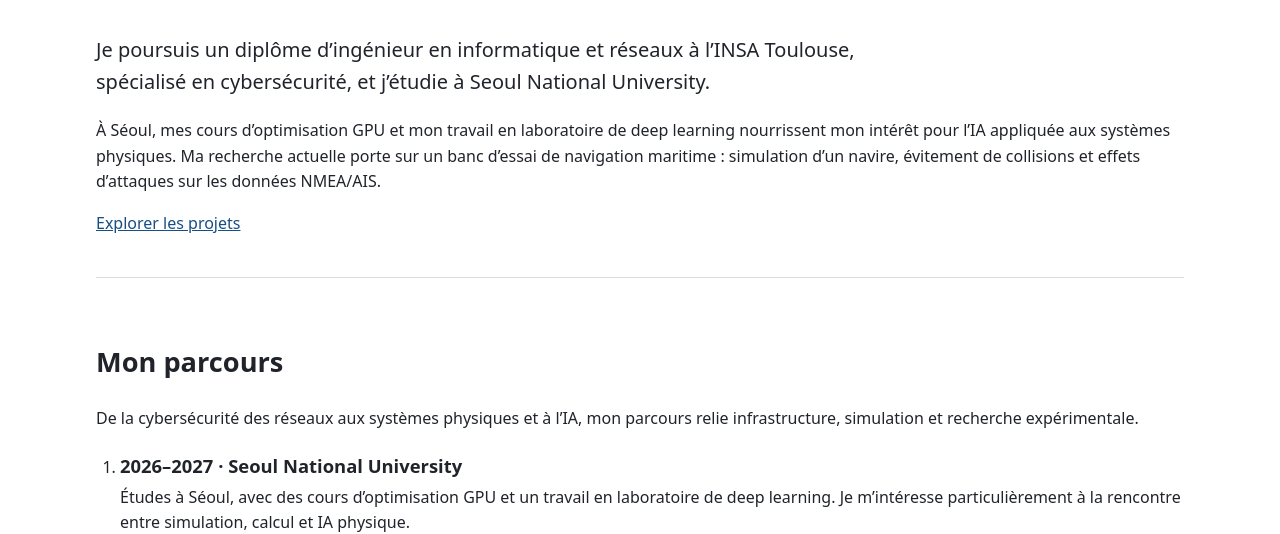
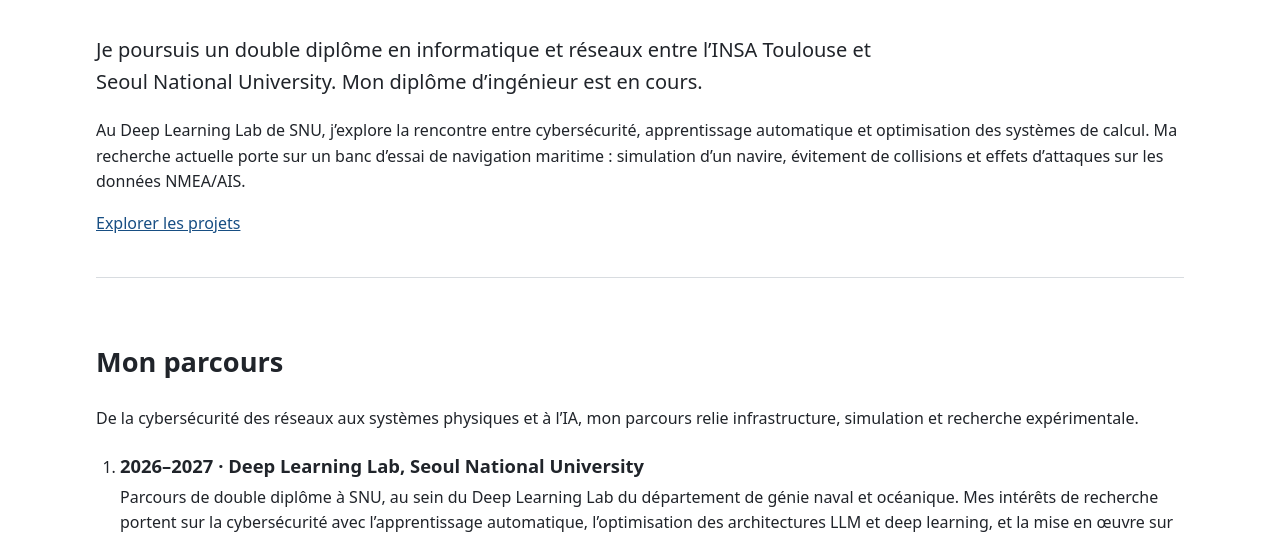
Before and after one commit to glanoux-research/glanoux-research.github.io, a plain HTML site: page index.html in a window 1280 px wide. Shown: the part 269-803 px from the top of the page. Drawn offline with Linux system fonts and the light colour scheme.

Commit message:
Add verified Deep Learning Lab affiliation and research interests

```diff
--- a/index.html
+++ b/index.html
@@ -3,7 +3,7 @@
 <head>
   <meta charset="utf-8">
   <meta name="viewport" content="width=device-width, initial-scale=1">
-  <meta name="description" content="Gabriel Lanoux : diplôme d’ingénieur en cours à l’INSA Toulouse, recherche à Seoul National University, cybersécurité et intelligence artificielle.">
+  <meta name="description" content="Gabriel Lanoux : double diplôme en cours entre l’INSA Toulouse et Seoul National University, recherche en cybersécurité, IA et systèmes physiques.">
   <title>Gabriel Lanoux · Parcours et projets</title>
   <link rel="stylesheet" href="styles.css">
   <script defer src="site.js"></script>
@@ -44,8 +44,8 @@
     <section class="intro" aria-labelledby="intro-title">
       <p class="eyebrow" data-i18n="eyebrow">Cybersécurité · Réseaux · Recherche appliquée</p>
       <h1 id="intro-title" data-i18n="introTitle">Bonjour, je suis Gabriel Lanoux.</h1>
-      <p class="lead" data-i18n="introLead">Je poursuis un diplôme d’ingénieur en informatique et réseaux à l’INSA Toulouse, spécialisé en cybersécurité, et j’étudie à Seoul National University.</p>
-      <p data-i18n="introBody">À Séoul, mes cours d’optimisation GPU et mon travail en laboratoire de deep learning nourrissent mon intérêt pour l’IA appliquée aux systèmes physiques. Ma recherche actuelle porte sur un banc d’essai de navigation maritime : simulation d’un navire, évitement de collisions et effets d’attaques sur les données NMEA/AIS.</p>
+      <p class="lead" data-i18n="introLead">Je poursuis un double diplôme en informatique et réseaux entre l’INSA Toulouse et Seoul National University. Mon diplôme d’ingénieur est en cours.</p>
+      <p data-i18n="introBody">Au Deep Learning Lab de SNU, j’explore la rencontre entre cybersécurité, apprentissage automatique et optimisation des systèmes de calcul. Ma recherche actuelle porte sur un banc d’essai de navigation maritime : simulation d’un navire, évitement de collisions et effets d’attaques sur les données NMEA/AIS.</p>
       <a href="#projets" data-i18n="explore">Explorer les projets</a>
     </section>
 
@@ -53,7 +53,7 @@
       <h2 id="journey-title" data-i18n="journeyTitle">Mon parcours</h2>
       <p data-i18n="journeyIntro">De la cybersécurité des réseaux aux systèmes physiques et à l’IA, mon parcours relie infrastructure, simulation et recherche expérimentale.</p>
       <ol class="journey-list">
-        <li><h3 data-i18n="journeySnuTitle">2026–2027 · Seoul National University</h3><p data-i18n="journeySnuText">Études à Séoul, avec des cours d’optimisation GPU et un travail en laboratoire de deep learning. Je m’intéresse particulièrement à la rencontre entre simulation, calcul et IA physique.</p></li>
+        <li><h3 data-i18n="journeySnuTitle">2026–2027 · Deep Learning Lab, Seoul National University</h3><p data-i18n="journeySnuText">Parcours de double diplôme à SNU, au sein du Deep Learning Lab du département de génie naval et océanique. Mes intérêts de recherche portent sur la cybersécurité avec l’apprentissage automatique, l’optimisation des architectures LLM et deep learning, et la mise en œuvre sur matériel et en périphérie.</p><a href="https://dllab.snu.ac.kr/" target="_blank" rel="noopener noreferrer" data-i18n="labLink">Découvrir le laboratoire</a></li>
         <li><h3 data-i18n="journeyNowTitle">Recherche actuelle · navigation maritime</h3><p data-i18n="journeyNowText">Banc d’essai associant un modèle de manœuvre de navire, l’évitement de collisions et l’étude d’attaques sur les données NMEA/AIS. L’objectif est de comparer les détecteurs d’intrusion à leurs effets sur la mission.</p></li>
         <li><h3 data-i18n="journeyInternshipTitle">2025 · stage en cybersécurité réseau</h3><p data-i18n="journeyInternshipText">À la Caisse de Prévoyance Sociale de Papeete : segmentation du réseau du front office, migration d’équipements et configuration des serveurs associés.</p></li>
         <li><h3 data-i18n="journeyAcademicTitle">2025 · projets académiques</h3><p data-i18n="journeyAcademicText">Développement d’une carte Ethernet sur FPGA et étude de l’accélération matérielle d’un chiffrement post-quantique à l’INSA Toulouse.</p></li>
@@ -76,10 +76,10 @@
     <section id="interets" aria-labelledby="interests-title">
       <h2 id="interests-title" data-i18n="interestsTitle">Mes intérêts</h2>
       <ul class="interest-list">
-        <li data-i18n="interestAI">IA appliquée et modèles de langage</li>
+        <li data-i18n="interestAI">Modèles de langage et optimisation des architectures IA</li>
         <li data-i18n="interestRobotics">Robotique et simulation</li>
-        <li data-i18n="interestSecurity">Cybersécurité des systèmes physiques</li>
-        <li data-i18n="interestResearch">Recherche expérimentale et visualisation</li>
+        <li data-i18n="interestSecurity">Cybersécurité et apprentissage automatique</li>
+        <li data-i18n="interestResearch">Co-conception algorithmes et matériel, calcul en périphérie</li>
       </ul>
     </section>
 
--- a/site.js
+++ b/site.js
@@ -13,18 +13,18 @@ const translations = {
     demoTwinShort: 'Jumeau numérique maritime', demoRagShort: 'Recherche documentaire RAG',
     demoRobotShort: 'Robotique', allProjects: 'Tous les projets',
     eyebrow: 'Cybersécurité · Réseaux · Recherche appliquée', introTitle: 'Bonjour, je suis Gabriel Lanoux.',
-    introLead: 'Je poursuis un diplôme d’ingénieur en informatique et réseaux à l’INSA Toulouse, spécialisé en cybersécurité, et j’étudie à Seoul National University.',
-    introBody: 'À Séoul, mes cours d’optimisation GPU et mon travail en laboratoire de deep learning nourrissent mon intérêt pour l’IA appliquée aux systèmes physiques. Ma recherche actuelle porte sur un banc d’essai de navigation maritime : simulation d’un navire, évitement de collisions et effets d’attaques sur les données NMEA/AIS.',
+    introLead: 'Je poursuis un double diplôme en informatique et réseaux entre l’INSA Toulouse et Seoul National University. Mon diplôme d’ingénieur est en cours.',
+    introBody: 'Au Deep Learning Lab de SNU, j’explore la rencontre entre cybersécurité, apprentissage automatique et optimisation des systèmes de calcul. Ma recherche actuelle porte sur un banc d’essai de navigation maritime : simulation d’un navire, évitement de collisions et effets d’attaques sur les données NMEA/AIS.',
     explore: 'Explorer les projets', journeyTitle: 'Mon parcours',
     journeyIntro: 'De la cybersécurité des réseaux aux systèmes physiques et à l’IA, mon parcours relie infrastructure, simulation et recherche expérimentale.',
-    journeySnuTitle: '2026–2027 · Seoul National University', journeySnuText: 'Études à Séoul, avec des cours d’optimisation GPU et un travail en laboratoire de deep learning. Je m’intéresse particulièrement à la rencontre entre simulation, calcul et IA physique.',
+    journeySnuTitle: '2026–2027 · Deep Learning Lab, Seoul National University', journeySnuText: 'Parcours de double diplôme à SNU, au sein du Deep Learning Lab du département de génie naval et océanique. Mes intérêts de recherche portent sur la cybersécurité avec l’apprentissage automatique, l’optimisation des architectures LLM et deep learning, et la mise en œuvre sur matériel et en périphérie.', labLink: 'Découvrir le laboratoire',
     journeyNowTitle: 'Recherche actuelle · navigation maritime', journeyNowText: 'Banc d’essai associant un modèle de manœuvre de navire, l’évitement de collisions et l’étude d’attaques sur les données NMEA/AIS. L’objectif est de comparer les détecteurs d’intrusion à leurs effets sur la mission.',
     journeyInternshipTitle: '2025 · stage en cybersécurité réseau', journeyInternshipText: 'À la Caisse de Prévoyance Sociale de Papeete : segmentation du réseau du front office, migration d’équipements et configuration des serveurs associés.',
     journeyAcademicTitle: '2025 · projets académiques', journeyAcademicText: 'Développement d’une carte Ethernet sur FPGA et étude de l’accélération matérielle d’un chiffrement post-quantique à l’INSA Toulouse.',
     journeyExchangeTitle: '2023–2024 · échange universitaire', journeyExchangeText: 'Semestre d’échange à l’Université Laval, à Québec.',
     journeyEducationTitle: 'Diplôme en cours · INSA Toulouse', journeyEducationText: 'Diplôme d’ingénieur en informatique et réseaux en cours, spécialité cybersécurité orientée réseau.',
-    interestsTitle: 'Mes intérêts', interestAI: 'IA appliquée et modèles de langage', interestRobotics: 'Robotique et simulation',
-    interestSecurity: 'Cybersécurité des systèmes physiques', interestResearch: 'Recherche expérimentale et visualisation',
+    interestsTitle: 'Mes intérêts', interestAI: 'Modèles de langage et optimisation des architectures IA', interestRobotics: 'Robotique et simulation',
+    interestSecurity: 'Cybersécurité et apprentissage automatique', interestResearch: 'Co-conception algorithmes et matériel, calcul en périphérie',
     skillsTitle: 'Compétences et langues', skillNetworks: 'Réseaux : TCP/IP, VPN, routage, DNS, segmentation',
     skillSecurity: 'Sécurité : pare-feux, chiffrement, analyse réseau', skillCode: 'Développement : Python, C/C++, Java, SQL',
     skillTools: 'Outils : Wireshark, Git, VHDL, LaTeX', skillLanguages: 'Français natif · anglais courant',
@@ -55,18 +55,18 @@ const translations = {
     demoTwinShort: 'Maritime digital twin', demoRagShort: 'RAG document search',
     demoRobotShort: 'Robotics', allProjects: 'All projects',
     eyebrow: 'Cybersecurity · Networks · Applied research', introTitle: 'Hello, I’m Gabriel Lanoux.',
-    introLead: 'I am pursuing an engineering degree in computer science and networks at INSA Toulouse, specializing in cybersecurity, and studying at Seoul National University.',
-    introBody: 'In Seoul, GPU optimization coursework and work in a deep learning lab fuel my interest in AI for physical systems. My current research is a maritime navigation testbed: ship simulation, collision avoidance, and the effects of attacks on NMEA/AIS data.',
+    introLead: 'I am pursuing a dual-degree program in computer science and networks between INSA Toulouse and Seoul National University. My engineering degree is still in progress.',
+    introBody: 'At SNU’s Deep Learning Lab, I explore the intersection of cybersecurity, machine learning, and computing system optimization. My current research is a maritime navigation testbed: ship simulation, collision avoidance, and the effects of attacks on NMEA/AIS data.',
     explore: 'Explore projects', journeyTitle: 'My journey',
     journeyIntro: 'From network cybersecurity to physical systems and AI, my path connects infrastructure, simulation, and experimental research.',
-    journeySnuTitle: '2026–2027 · Seoul National University', journeySnuText: 'Studying in Seoul, including GPU optimization coursework and work in a deep learning lab. I am particularly interested in the intersection of simulation, computing, and physical AI.',
+    journeySnuTitle: '2026–2027 · Deep Learning Lab, Seoul National University', journeySnuText: 'Dual-degree studies at SNU in the Deep Learning Lab of the Department of Naval Architecture and Ocean Engineering. My research interests include cybersecurity with machine learning, LLM and deep learning architecture optimization, and implementation on hardware and edge devices.', labLink: 'Explore the lab',
     journeyNowTitle: 'Current research · maritime navigation', journeyNowText: 'A testbed combining a ship manoeuvring model, collision avoidance, and attacks on NMEA/AIS data. The aim is to compare intrusion detectors through their effects on the mission.',
     journeyInternshipTitle: '2025 · network cybersecurity internship', journeyInternshipText: 'At Caisse de Prévoyance Sociale in Papeete: front office network segmentation, equipment migration, and configuration of associated servers.',
     journeyAcademicTitle: '2025 · academic projects', journeyAcademicText: 'Development of an FPGA Ethernet card and a study of hardware acceleration for post-quantum cryptography at INSA Toulouse.',
     journeyExchangeTitle: '2023–2024 · university exchange', journeyExchangeText: 'Exchange semester at Université Laval in Québec City.',
     journeyEducationTitle: 'Degree in progress · INSA Toulouse', journeyEducationText: 'Engineering degree in computer science and networks in progress, specializing in network cybersecurity.',
-    interestsTitle: 'My interests', interestAI: 'Applied AI and language models', interestRobotics: 'Robotics and simulation',
-    interestSecurity: 'Cybersecurity for physical systems', interestResearch: 'Experimental research and visualization',
+    interestsTitle: 'My interests', interestAI: 'Language models and AI architecture optimization', interestRobotics: 'Robotics and simulation',
+    interestSecurity: 'Cybersecurity and machine learning', interestResearch: 'Algorithm–hardware co-design and edge computing',
     skillsTitle: 'Skills and languages', skillNetworks: 'Networks: TCP/IP, VPN, routing, DNS, segmentation',
     skillSecurity: 'Security: firewalls, encryption, network analysis', skillCode: 'Development: Python, C/C++, Java, SQL',
     skillTools: 'Tools: Wireshark, Git, VHDL, LaTeX', skillLanguages: 'Native French · fluent English',
```
Also changed, not shown: 1 other file.
